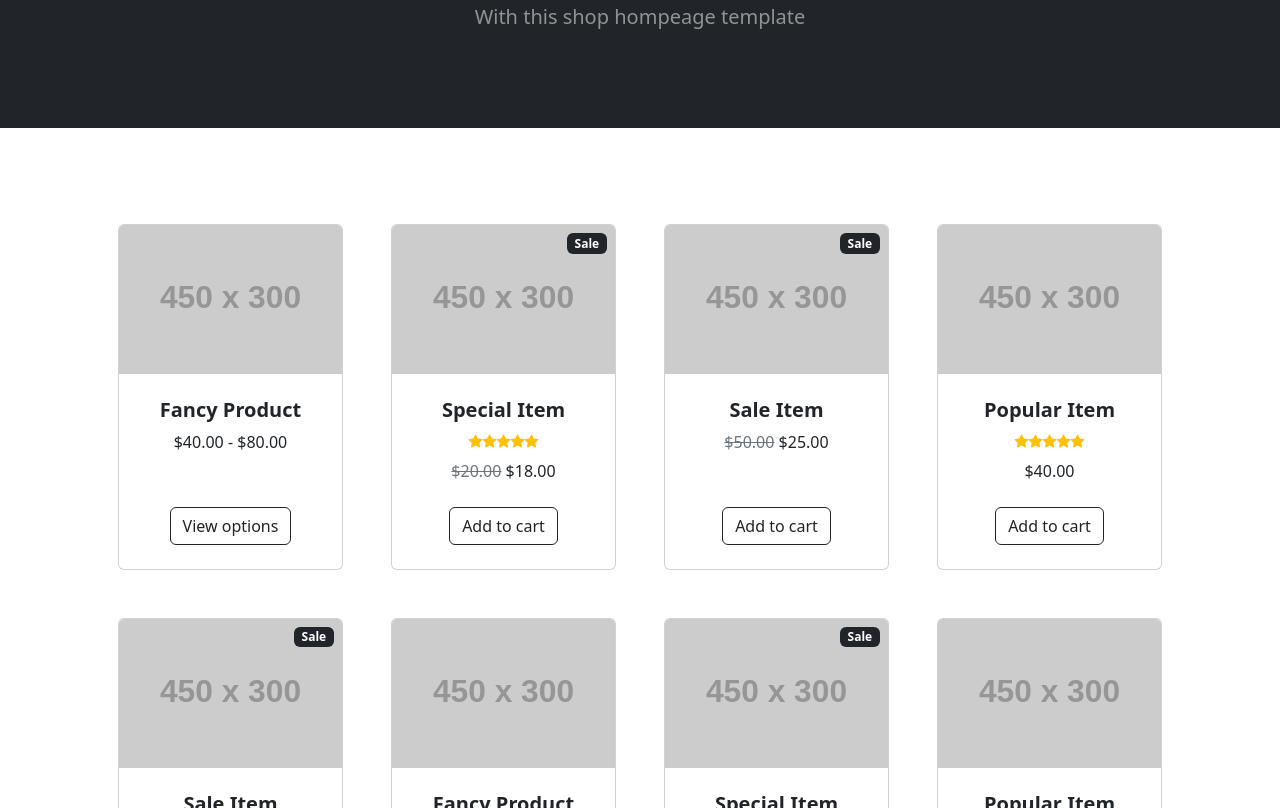
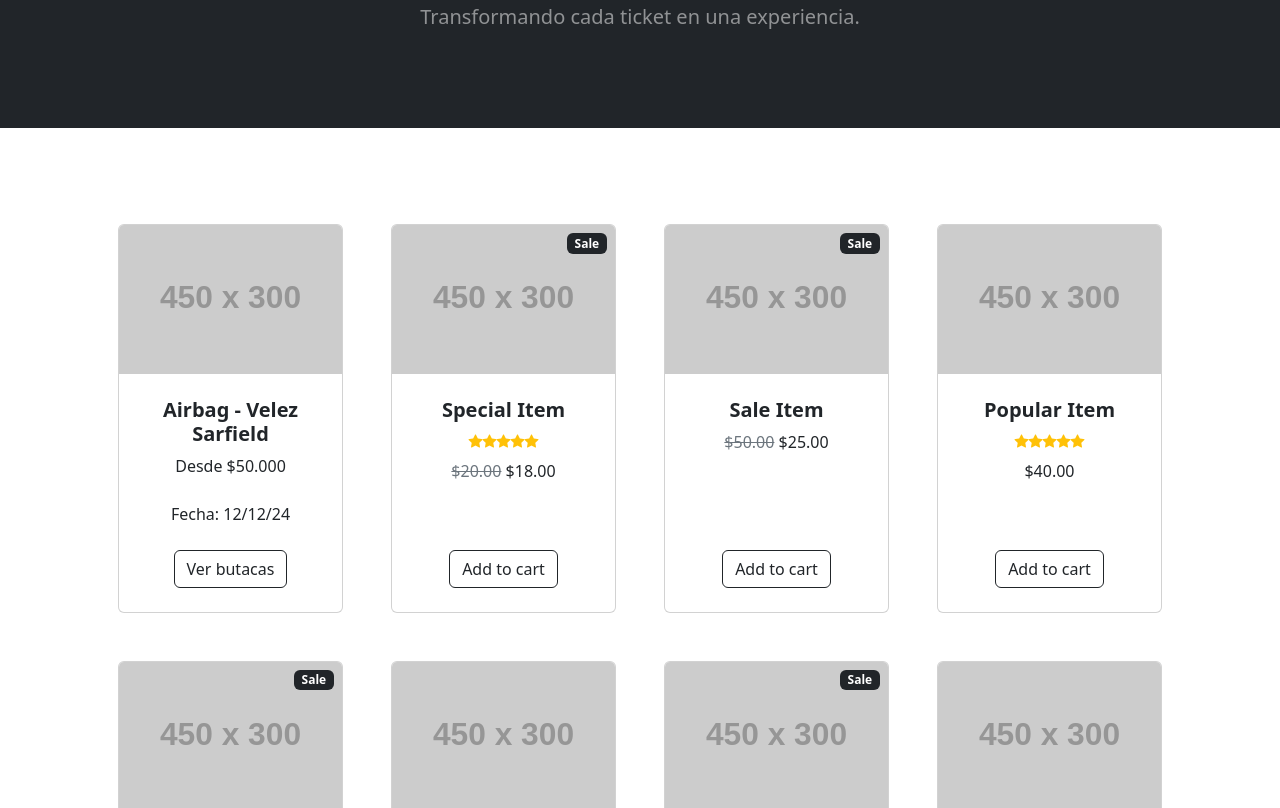
Before and after one commit to Santiago-Goldstein/Ticketly, a plain HTML site: page index.html in a window 1280 px wide. Shown: the part 292-1100 px from the top of the page. Drawn offline with nearby package versions, Linux system fonts and the light colour scheme; placeholder pictures from the web are drawn by us.

Commit message:
Se modificó el index principal

```diff
--- a/index.html
+++ b/index.html
@@ -50,7 +50,7 @@
             <div class="container px-4 px-lg-5 my-5">
                 <div class="text-center text-white">
                     <h1 class="display-4 fw-bolder">Rompemos la barrera entre tú y el concierto. Ticketly.</h1>
-                    <p class="lead fw-normal text-white-50 mb-0">With this shop hompeage template</p>
+                    <p class="lead fw-normal text-white-50 mb-0">Transformando cada ticket en una experiencia.</p>
                 </div>
             </div>
         </header>
@@ -66,14 +66,17 @@
                             <div class="card-body p-4">
                                 <div class="text-center">
                                     <!-- Product name-->
-                                    <h5 class="fw-bolder">Fancy Product</h5>
+                                    <h5 class="fw-bolder">Airbag - Velez Sarfield</h5>
                                     <!-- Product price-->
-                                    $40.00 - $80.00
+                                    Desde $50.000
+                                    <br>
+                                    <br>
+                                    Fecha: 12/12/24
                                 </div>
                             </div>
                             <!-- Product actions-->
                             <div class="card-footer p-4 pt-0 border-top-0 bg-transparent">
-                                <div class="text-center"><a class="btn btn-outline-dark mt-auto" href="#">View options</a></div>
+                                <div class="text-center"><a class="btn btn-outline-dark mt-auto" href="#">Ver butacas</a></div>
                             </div>
                         </div>
                     </div>
```
